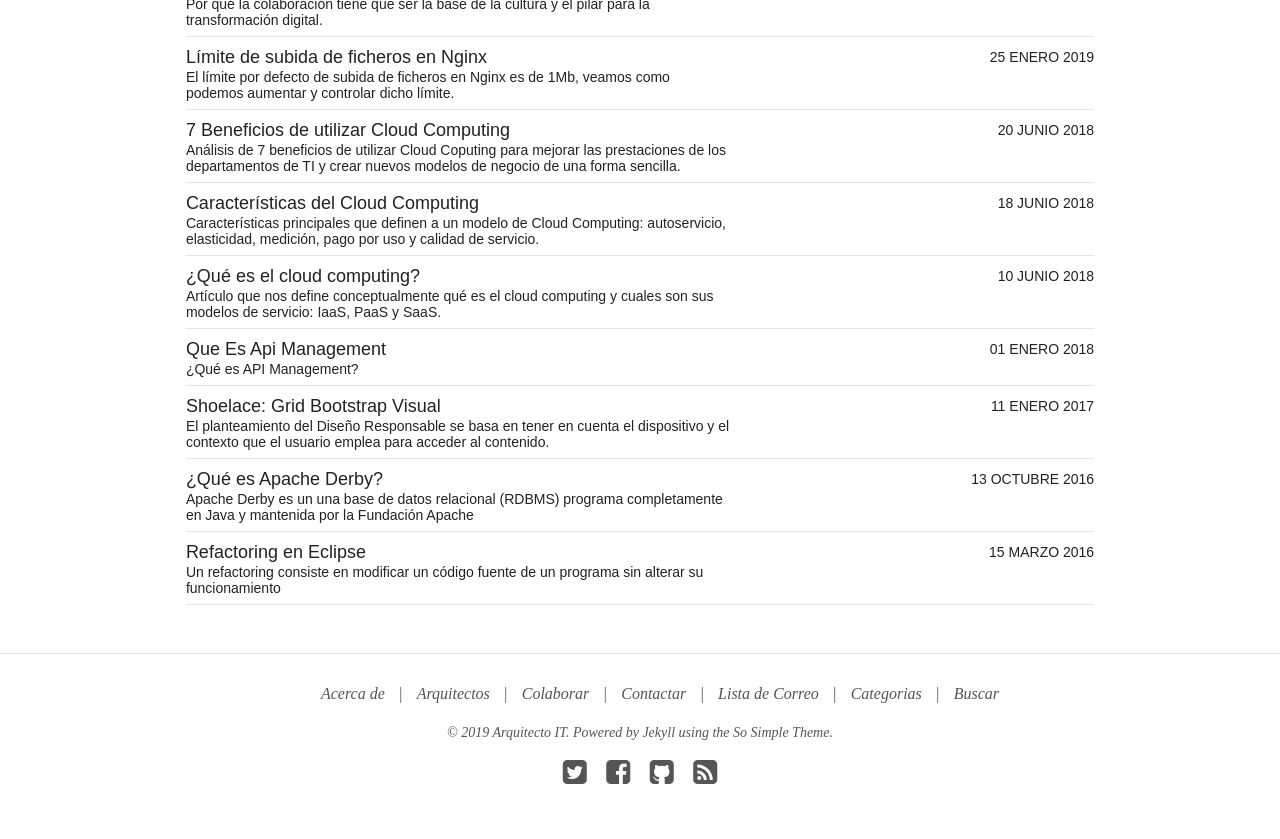
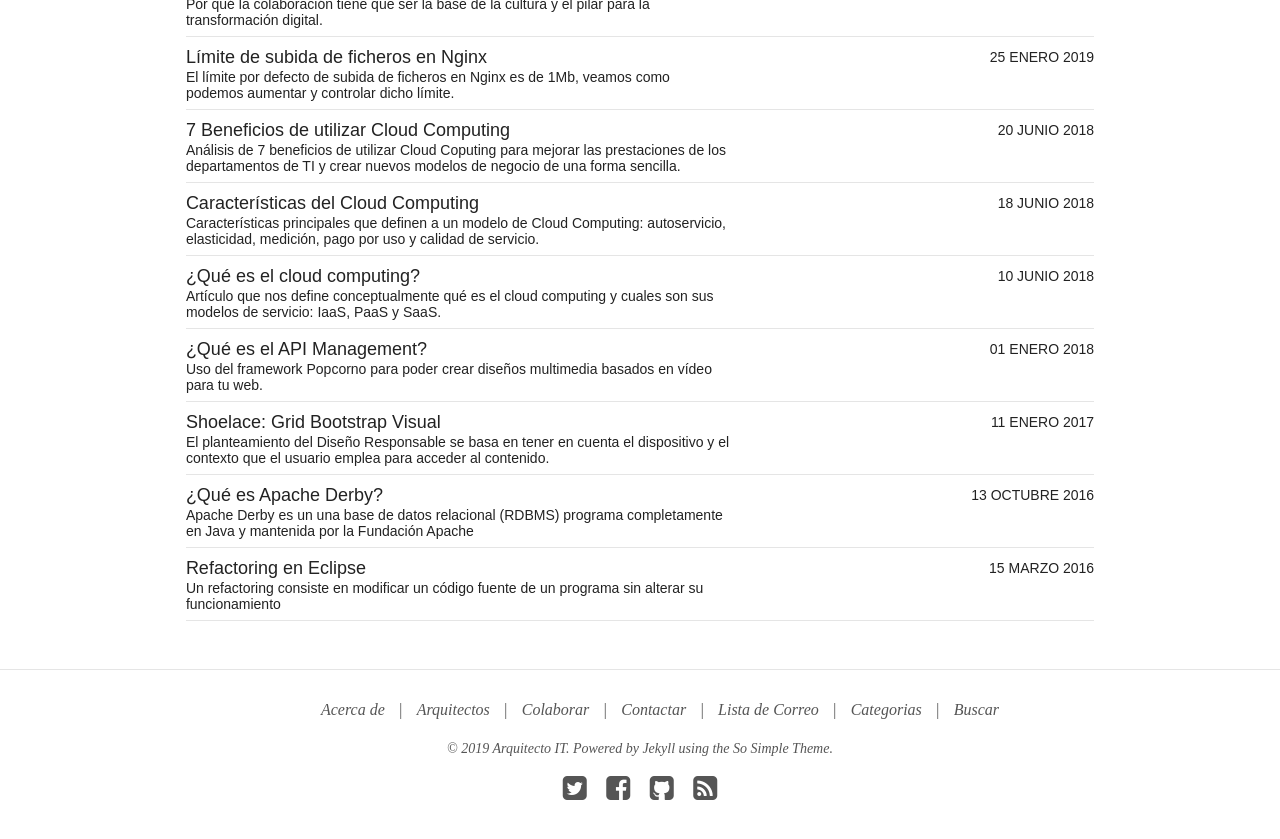
Before and after one commit to jcopete/arquitectoitweb, a Jekyll site: the page built from index.md, in a window 1280 px wide and 900 px high, scrolled down 1575 px. Shown: the top 839 px of the window. Built offline with Jekyll 4.4.1, drawn with Linux system fonts in a browser that asks for light colours; nearby versions of some CDN libraries.

Commit message:
Qué es API Management

```diff
--- a/_posts/api-management/2018-01-01-que-es-api-management.md
+++ b/_posts/api-management/2018-01-01-que-es-api-management.md
@@ -1,3 +1,16 @@
+---
+layout: post
+title: ¿Qué es el API Management?
+excerpt: "Uso del framework Popcorno para poder crear diseños multimedia basados en vídeo para tu web."
+categories: front
+tags: [multimedia]
+image:
+  feature: covers/multimedia.jpg
+comments: true
+share: true
+author: victor_cuervo
+---
+
 # ¿Qué es API Management?
 
 Durante mucho tiempo las empresas han utilizado diferentes formas de compartir información entre sistemas o con empresas externas. A la sazón encontramos a lo largo del tiempo tecnología como los **webservices** o arquitectura completas como **SOA (Service Oriented Architecture)**.
```
